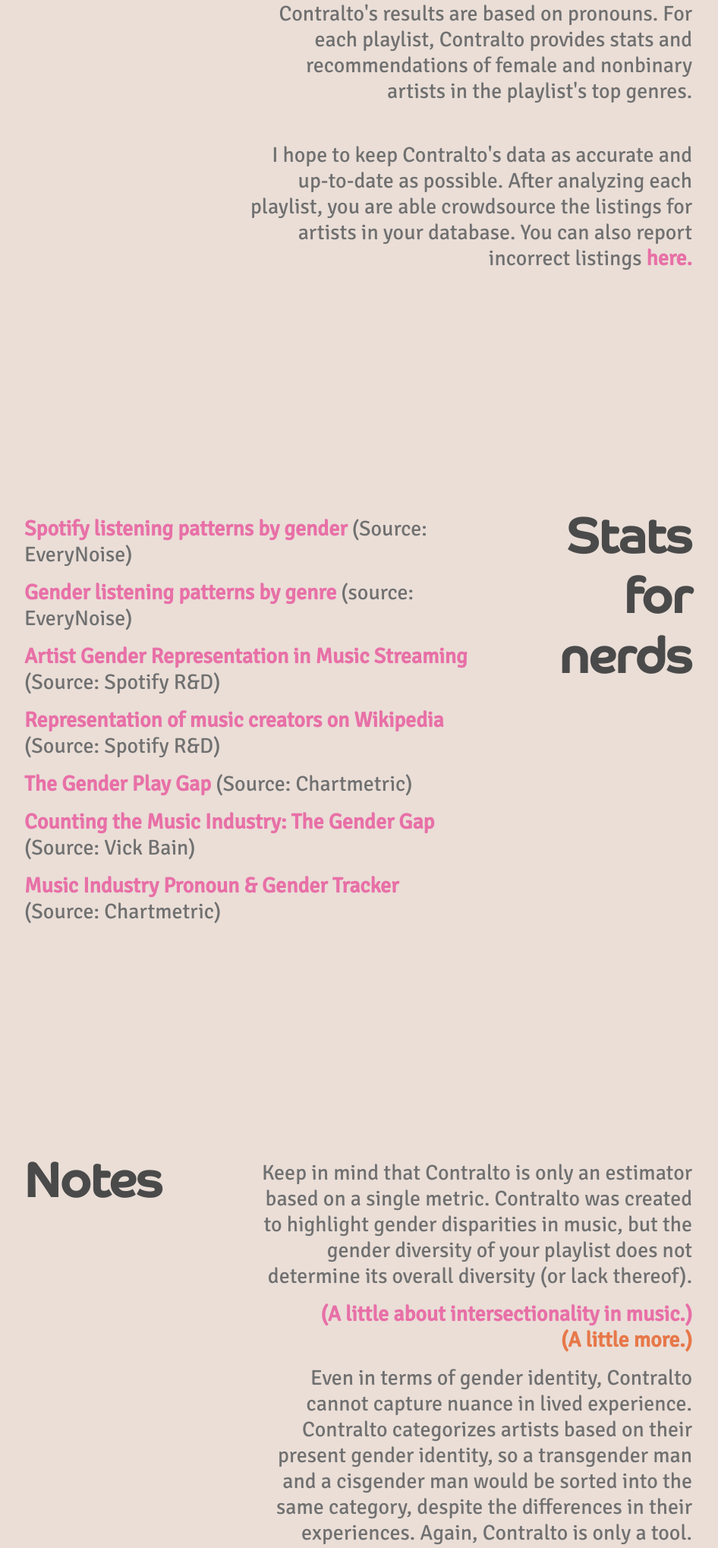
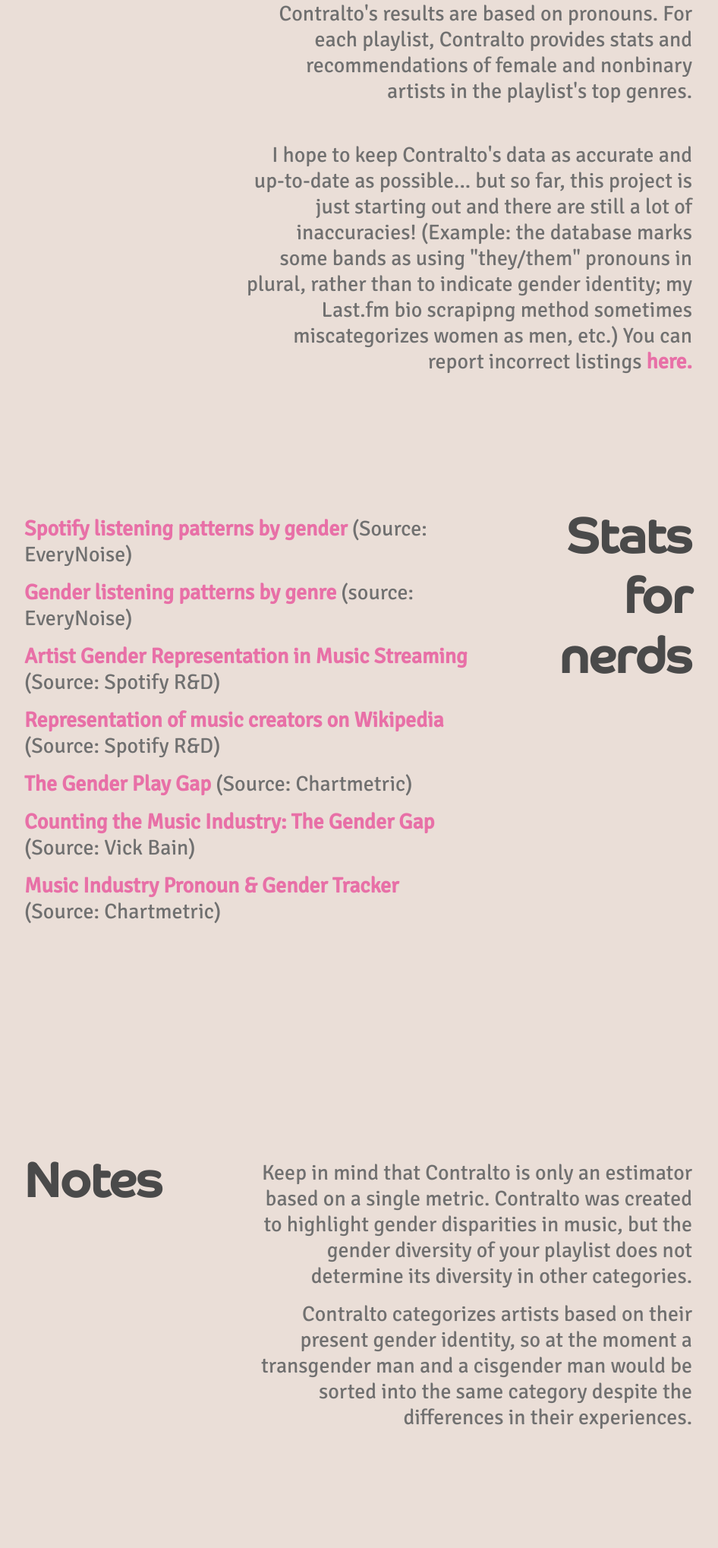
Before and after one commit to caroldinh/contralto, a Flask app: page / in a window 1280 px wide. Shown: the part 1129-3167 px from the top of the page at 76% size, without its empty margins (168-1114 px from the left). Run offline with Flask 2, Linux system fonts and the light colour scheme; some libraries are stand-ins or nearby versions.

Commit message:
Update homepage

```diff
--- a/admin.py
+++ b/admin.py
@@ -21,7 +21,7 @@ def admin_artists_range(page):
 @app.route('/clean/')
 def admin_clean_all_artists():
     all_artists = get_all_artists(clean=True)
-    return render_template('admin.html', artists=all_artists)
+    return render_template('admin.html', artists=all_artists, page=0)
 
 @app.route('/', methods=['POST'])
 def admin_change_artists():
@@ -31,7 +31,7 @@ def admin_change_artists():
 @app.route('/artist/<artist_name>/')
 def get_specific_artists(artist_name):
     all_artists = get_all_artists(name=artist_name)
-    return render_template('admin.html', artists=all_artists)
+    return render_template('admin.html', artists=all_artists, page=0)
 
 @app.route('/artist/<artist_name>/', methods=['POST'])
 def change_specific_artists(artist_name):
--- a/templates/index.html
+++ b/templates/index.html
@@ -49,11 +49,7 @@
     <div id="home-text">
       <p><strong class="orange">Contralto</strong> is a web app estimating the gender diversity of a Spotify playlist. It gathers data from <a href="https://makemusicequal.chartmetric.com/pronoun-gender-database" target="_blank">Chartmetric's gender/pronouns database</a> (collected March 2022), and if the artist isn't listed there, checks out their <a href="https://www.last.fm/" target="_blank">Last.fm</a> bios. Contralto's results are based on pronouns. For each playlist, Contralto provides stats and recommendations of female and nonbinary artists in the playlist's top genres.</p>
       <br>
-      <p>I hope to keep Contralto's data as accurate and up-to-date as possible. After analyzing each playlist, you are able crowdsource the listings for artists in your database. You can also report incorrect listings <a href="https://docs.google.com/forms/d/e/1FAIpQLScEvshN_EOWUXPZccR2kVrRhKx6Iz9TAlWZJKXR9Z0GQxT3wQ/viewform?usp=sf_link" target="_blank">here.</a></p>
-      <!--
-      <p>Contralto's analyses are based on the pronouns present in the artist's Last.fm bio. For multi-performer acts, Contralto bases its analyses on the gender of the lead vocalist(s). If there are multiple lead vocalists of different genders, the group is categorized as "mixed-gender." <a href="https://docs.google.com/document/d/e/2PACX-1vRsGYw_GosNnwdLThCdXDf8cWKyucJM6_hfNOsCHZIlsCujj4W6v8IQBrmFtOCmISV35UJ2VT09CM7U/pub" target="_blank">More info on Contralto's categorization system.</a></p>
-      <p>Of course, sometimes these analyses are inaccurate! Contralto relies on crowdsourcing to keep our records up to date.</p>
-      --->
+      <p>I hope to keep Contralto's data as accurate and up-to-date as possible... but so far, this project is just starting out and there are still a lot of inaccuracies! (Example: the database marks some bands as using "they/them" pronouns in plural, rather than to indicate gender identity; my Last.fm bio scrapipng method sometimes miscategorizes women as men, etc.) You can report incorrect listings <a href="https://docs.google.com/forms/d/e/1FAIpQLScEvshN_EOWUXPZccR2kVrRhKx6Iz9TAlWZJKXR9Z0GQxT3wQ/viewform?usp=sf_link" target="_blank">here.</a></p>
     </div>
   </div>
   <div class="body-section section-text-left">
@@ -71,13 +67,12 @@
   <div class="body-section section-text-right">
     <h1>Notes</h1>
     <div id="home-text">
-      <p>Keep in mind that Contralto is only an estimator based on a single metric. Contralto was created to highlight gender disparities in music, but the gender diversity of your playlist does not determine its overall diversity (or lack thereof).<p>
-      <p><a class="pink" href="https://hellogiggles.com/news/nicki-minaj-taylor-swift-intersectionality/" target="_blank">(A little about intersectionality in music.)</a><br><a class="orange" href="https://www.oxfordhandbooks.com/view/10.1093/oxfordhb/9780199935321.001.0001/oxfordhb-9780199935321-e-36" target="_blank">(A little more.)</a></p>
-      <p>Even in terms of gender identity, Contralto cannot capture nuance in lived experience. Contralto categorizes artists based on their present gender identity, so a transgender man and a cisgender man would be sorted into the same category, despite the differences in their experiences. Again, Contralto is only a tool.</p>
-      <p>For those who need the reassurance: no, Contralto doesn't determine your character as a person.</p>
+      <p>Keep in mind that Contralto is only an estimator based on a single metric. Contralto was created to highlight gender disparities in music, but the gender diversity of your playlist does not determine its diversity in other categories.<p>
+      <p>Contralto categorizes artists based on their present gender identity, so at the moment a transgender man and a cisgender man would be sorted into the same category despite the differences in their experiences.</p>
       <div class="spacer"></div>
     </div>
   </div>
+  <!--
   <div class="body-section section-text-left">
     <h1>Support</h1>
     <div id="home-text">
@@ -89,6 +84,8 @@
       <p><a href="https://adhoc.fm/post/this-list-of-woman-and-non-binary-run-music-organizations-is-the-future-of-the-industry/" target="_blank" class="orange">List of women- and nonbinary-run music organizations and record labels</a></p>
     </div>
   </div>
+-->
+  <p class="footer">Built with 🤘 by <a href="https://github.com/caroldinh" target="_blank">Carol Dinh</a></p>
 
 </body>
 </html>
```
